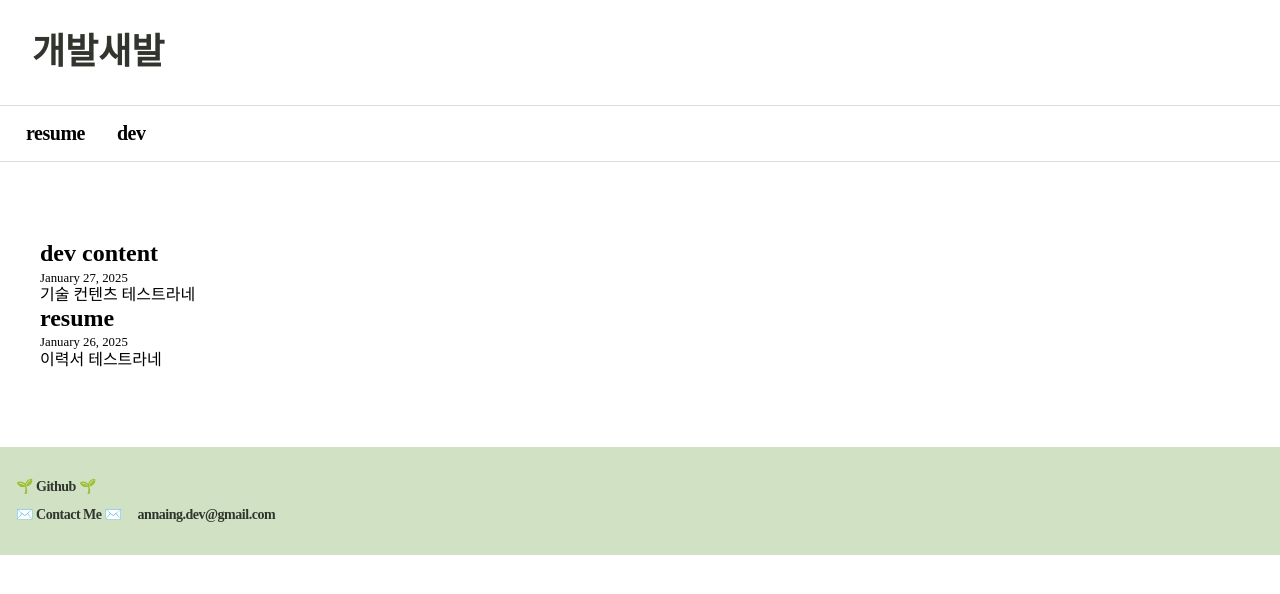
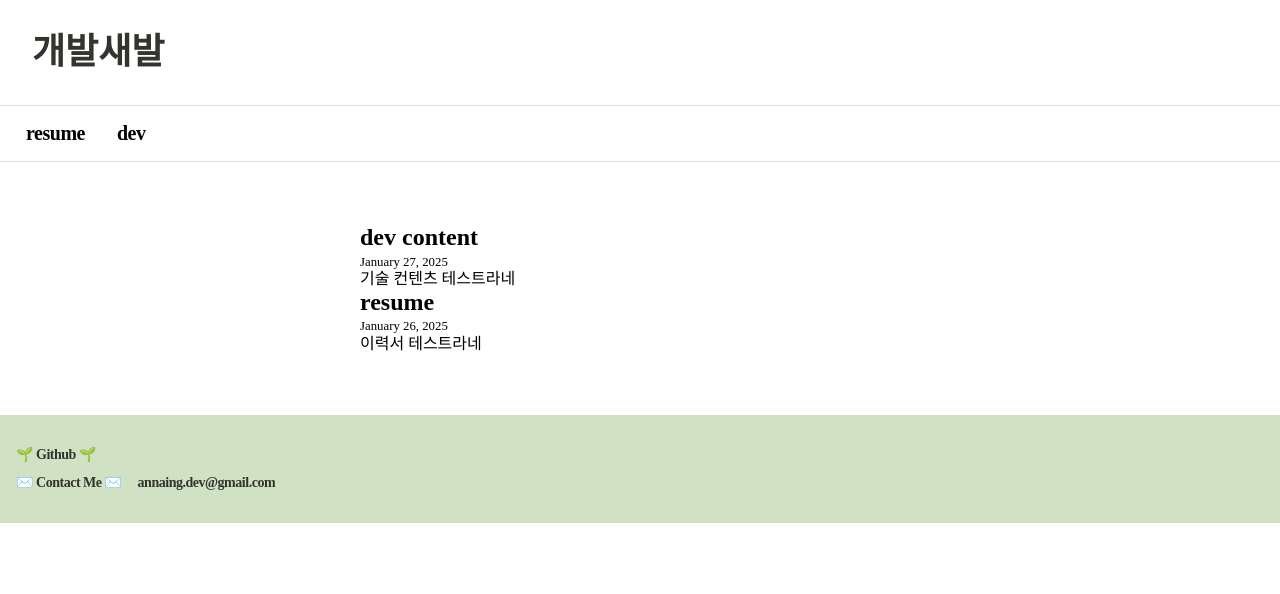
Before and after one commit to ppmyor/ppmyor.github.io, a Gatsby site: page / in a window 1280 px wide. Built offline with nearby package versions, Linux system fonts and the light colour scheme; Gatsby itself is replaced by a stand-in of ours; a web font is replaced by a local one.

Commit message:
fix: 레이아웃 컴포넌트 단에서 width 조절하도록 수정

```diff
--- a/src/components/Layout/Layout.tsx
+++ b/src/components/Layout/Layout.tsx
@@ -14,17 +14,24 @@ export default function Layout({ children }: Props) {
       <main>
         <Header />
         <TopNav />
-        <StyledContents>{children}</StyledContents>
+        <StyledContentsWrapper>
+          <StyledContents>{children}</StyledContents>
+        </StyledContentsWrapper>
         <Footer />
       </main>
     </StyledLayoutWrapper>
   )
 }
 
-const StyledLayoutWrapper = styled.div`
-  height: 100vh;
+const StyledLayoutWrapper = styled.div``
+
+const StyledContentsWrapper = styled.div`
+  display: flex;
+  flex-direction: column;
+  align-items: center;
+  padding: 62px 0;
 `
 
 const StyledContents = styled.div`
-  padding: 62px 0;
+  width: 50%;
 `
--- a/src/style.css
+++ b/src/style.css
@@ -10,6 +10,10 @@ h3,
 h4,
 h5,
 h6 {
+  margin: 0;
+}
+
+ol {
   margin: 0;
 }
 
```
Also changed, not shown: src/pages/index.tsx (+1 -6 lines).
